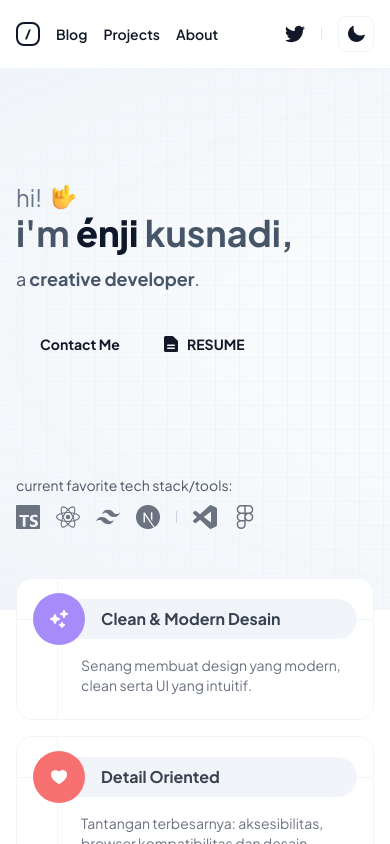
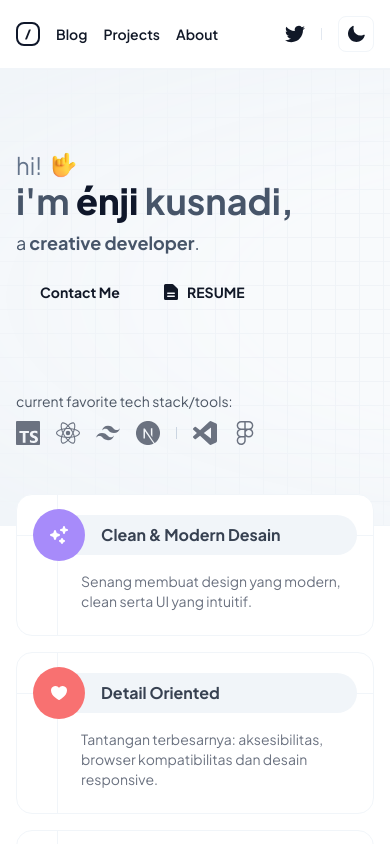
Before and after one commit to enjidev/enji.dev, a Next.js app: page / in a window 390 px wide. Shown: the top 844 px of the page. Built offline with nearby package versions, Linux system fonts and the light colour scheme; no server answers.

Commit message:
refactor: improve header elements spacing

```diff
--- a/src/pages/index.tsx
+++ b/src/pages/index.tsx
@@ -26,7 +26,7 @@ const Index: NextPage = () => {
         <meta name="description" content="Hi!" />
         <link rel="icon" href="/favicon.ico" />
       </Head>
-      <header className="relative z-0 border-b border-b-slate-100 bg-slate-100 pt-28 pb-20 dark:border-slate-800 dark:bg-[#05011E] lg:pt-36 lg:pb-28">
+      <header className="relative z-0 border-b border-b-slate-100 bg-slate-100 pt-20 pb-20 dark:border-slate-800 dark:bg-[#05011E] lg:pt-36 lg:pb-28">
         <div
           className="absolute inset-0 z-[-1] bg-slate-50 bg-grid-slate-200/60 dark:bg-slate-900 dark:bg-grid-slate-50/[0.04] lg:bg-grid-big-slate-200/50 lg:dark:bg-grid-big-slate-50/[.02]"
           style={{
@@ -52,7 +52,7 @@ const Index: NextPage = () => {
                 />
               </div>
               <h1 className="text-slate-600 dark:text-slate-400">
-                <span className="mb-3 block animate-fade-left text-4xl font-bold animation-delay-[60ms] md:mb-4 md:text-7xl">
+                <span className="mb-2 block animate-fade-left text-4xl font-bold animation-delay-[60ms] md:mb-4 md:text-7xl">
                   i&apos;m{' '}
                   <strong className="font-extrabold text-slate-900 dark:text-slate-50">
                     énji
@@ -65,7 +65,7 @@ const Index: NextPage = () => {
               </h1>
             </div>
             {/* cta */}
-            <div className="mt-8 flex gap-2">
+            <div className="mt-4 flex gap-2 md:mt-8">
               <Link
                 href="/"
                 className="button button--solid button--big min-w-[128px] animate-fade-left animation-delay-200"
@@ -81,7 +81,7 @@ const Index: NextPage = () => {
               </Link>
             </div>
             {/* tech stack */}
-            <div className="mt-28 lg:mt-48">
+            <div className="mt-20 lg:mt-36">
               <p className="mb-2.5 animate-fade-left text-sm text-gray-600 animation-delay-400 dark:text-slate-400">
                 current favorite tech stack/tools:
               </p>
```
